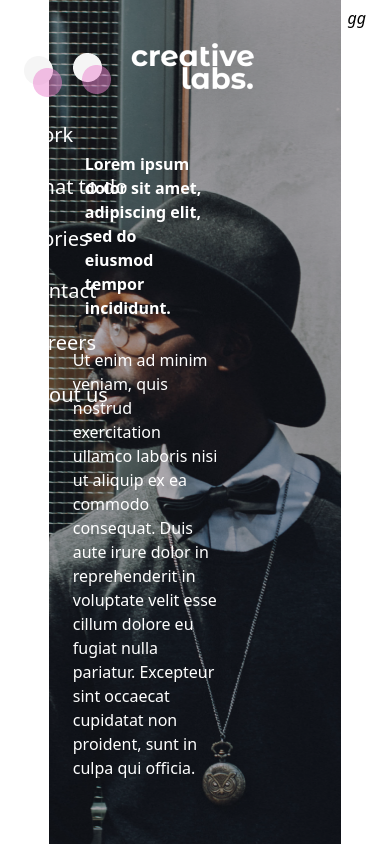
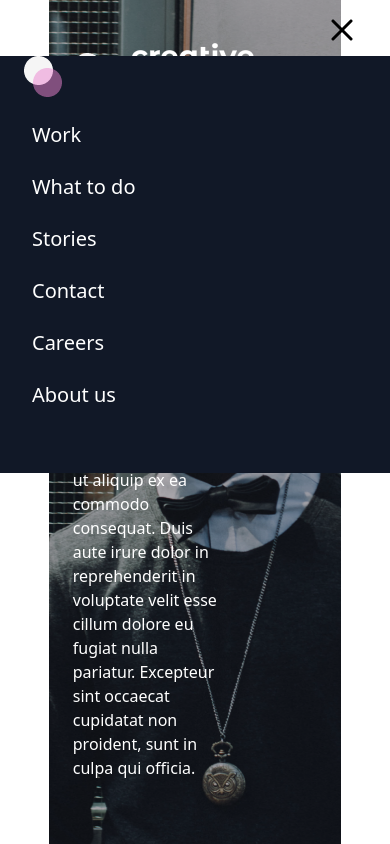
Before and after one commit to aleksandar-stotka/figma-vue, a Nuxt app: page / in a window 390 px wide. Shown: the top 844 px of the page. Built offline with nearby package versions, Linux system fonts and the light colour scheme.

Commit message:
Navbar-done

```diff
--- a/components/Footer.vue
+++ b/components/Footer.vue
@@ -1,6 +1,6 @@
 <template>
   <section
-    class="bg-black py-20 grid lg:grid-cols-3 gap-10 bg-black"
+    class="bg-black py-20 grid sm:grid-cols-3 lg:grid-cols-3 h-[60rem] gap-10 bg-black"
     id="footer"
   >
     <div>
--- a/components/Navbar.vue
+++ b/components/Navbar.vue
@@ -9,39 +9,47 @@
       </span>
     </div>
 
-    <span @click="MenuOpen()" class="absolute md:hidden right-6 top-1.5 cursor-pointer">
-           <i :class="[open ? 'bi bi-x' : 'bi bi-filter-left']">gg</i>
+    <span
+      @click="MenuOpen()"
+      class="absolute md:hidden right-6 top-1.5 cursor-pointer rounded text-4x1"
+    >
+      <i
+        :class="[open ? 'bi bi-x text-5xl' : 'bi bi-filter-left 	text-7xl	']"
+      ></i>
     </span>
 
-    <ul class="md:flex md:items-center z-40 md:px-0 px-6 md:pb-0 pb-10 md:static absolute
-     md:w-auto w-full top-14 duration-100 easy-in"
-    :class="[open ? 'left-0':'left-[-100%]']">
-    <img src="@/assets/images/logo2.png" alt="Logo" />
+    <ul
+      class="md:flex md:items-center z-40 lg:bg-transparent md:px-0 px-6 md:pb-0 pb-10 md:static absolute bg-gray-900 md:w-auto w-full top-14 duration-100 easy-in"
+      :class="[open ? 'left-0' : 'left-[-100%]']"
+    >
+      <div v-if="open">
+        <img src="@/assets/images/logo2.png" alt="Logo" />
+      </div>
 
-      <li class="md:mx-4 md:my-0 my-6 " v-for="link in navLinks" :key="link">
-        <a class="text-xl text-white hover:text-green-500" :href="link.link">{{ link.text }}</a>
-
-
+      <li class="md:mx-4 md:my-0 my-6" v-for="link in navLinks" :key="link">
+        <a
+          class="text-xl text-white hover:bg-activeBgColors rounden p-2"
+          :href="link.link"
+          >{{ link.text }}</a
+        >
       </li>
     </ul>
   </div>
 </template>
 
 <script>
-import { navLinks } from '~/data';
+import { navLinks } from "~/data";
 export default {
-    setup() {
-        let open = ref(true)
+  setup() {
+    let open = ref(true);
 
-        function MenuOpen() {
-            open.value = !open.value
-        }
+    function MenuOpen() {
+      open.value = !open.value;
+    }
 
-        return {open,navLinks,MenuOpen}
-    }
-}
-
+    return { open, navLinks, MenuOpen };
+  },
+};
 </script>
 
-
 <style lang="scss" scoped></style>
--- a/nuxt.config.ts
+++ b/nuxt.config.ts
@@ -6,6 +6,10 @@ export default defineNuxtConfig({
   alias : {
     assets: "/<rootDir></assets"
   },
+  css: [
+    'bootstrap-icons/font/bootstrap-icons.css', // Import Bootstrap Icons CSS
+    // Other CSS files if needed
+  ],
 
 
 })
--- a/package.json
+++ b/package.json
@@ -22,6 +22,7 @@
     "@fortawesome/free-regular-svg-icons": "^6.4.2",
     "@fortawesome/free-solid-svg-icons": "^6.4.2",
     "@fortawesome/vue-fontawesome": "^3.0.3",
+    "bootstrap-icons": "^1.11.1",
     "nanoid": "^5.0.1",
     "vue-feather-icons": "^5.1.0"
   }
```
Also changed, not shown: tailwind.config.js (line endings or trailing spaces), 1 other file (tests, documents, lock files or other folders).
